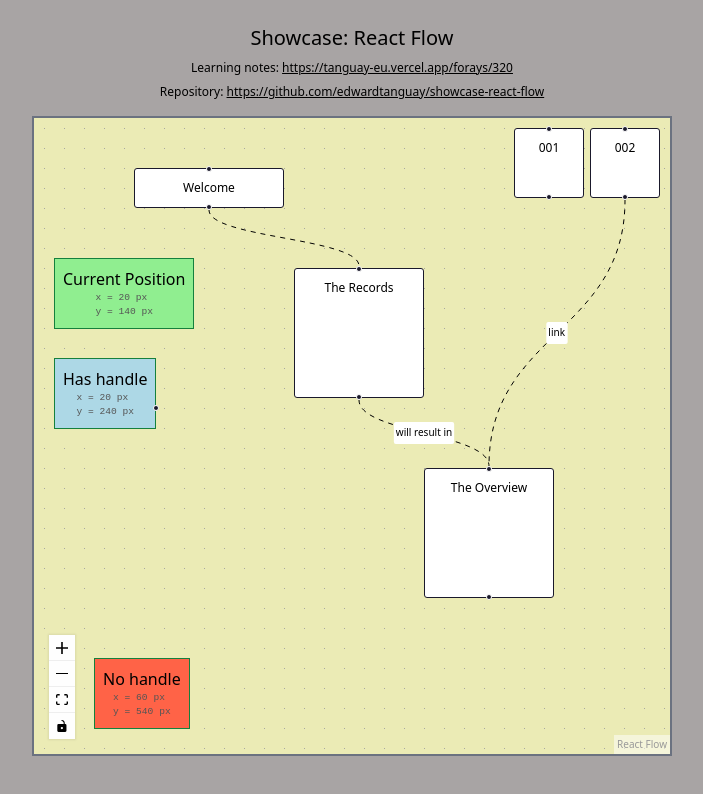
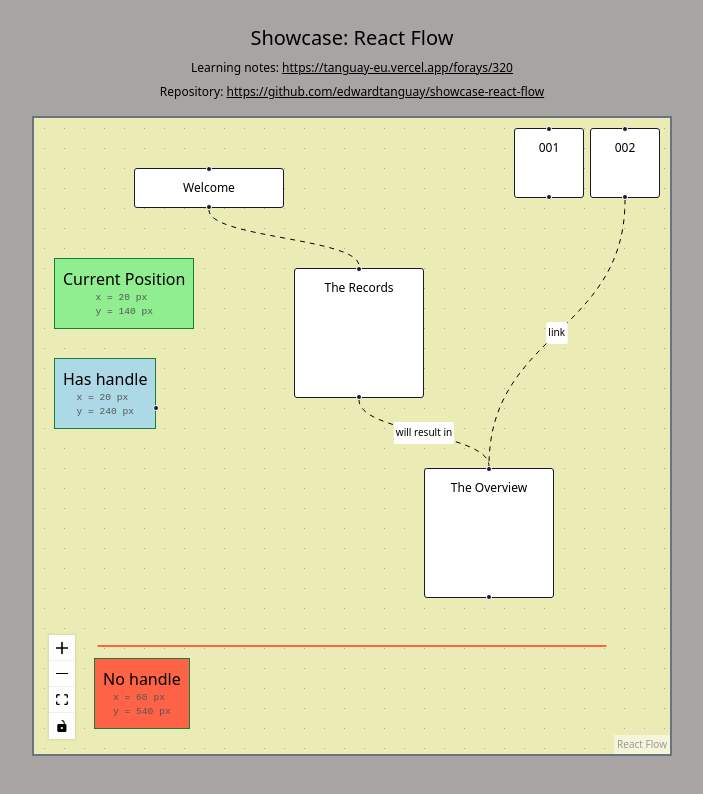
Before and after one commit to edwardtanguay/showcase-react-flow, a React (Vite) app: page / in a window 1280 px wide. Shown: the top 794 px of the page, without its empty margins (288-991 px from the left). Built offline with nearby package versions, Linux system fonts and the light colour scheme.

Commit message:
with line

```diff
--- a/src/App.tsx
+++ b/src/App.tsx
@@ -13,6 +13,7 @@ import "@xyflow/react/dist/style.css";
 import { useCallback } from "react";
 import { initialNodes, nodeTypes } from "./nodes";
 import { initialEdges } from "./edges";
+import { DividerLine } from "./components/DividerLine";
 
 export default function App() {
 	const [nodes, , onNodesChange] = useNodesState(initialNodes);
@@ -41,6 +42,7 @@ export default function App() {
 			>
 				<Background />
 				<Controls />
+				<DividerLine/>
 			</ReactFlow>
 		</>
 	);
--- /dev/null
+++ b/src/components/DividerLine.tsx
@@ -0,0 +1,10 @@
+
+export const DividerLine = () => {
+  return (
+    <svg
+      style={{ position: 'absolute', top: 0, left: 0, width: '100%', height: '100%', zIndex: -1 }}
+    >
+      <line x1="10%" y1="83%" x2="90%" y2="83%" stroke="tomato" strokeWidth="2" />
+    </svg>
+  );
+};
--- a/src/nodes/PositionLoggerNode.tsx
+++ b/src/nodes/PositionLoggerNode.tsx
@@ -12,7 +12,7 @@ export function PositionLoggerNode({
 	const hasHandle = data.hasHandle ? data.hasHandle : false;
 
 	const getBgColor = (): string => {
-		if (positionAbsoluteY >= 400) {
+		if (positionAbsoluteY >= 530) {
 			return "tomato";
 		} else {
 			return data.bgcolor;
```
